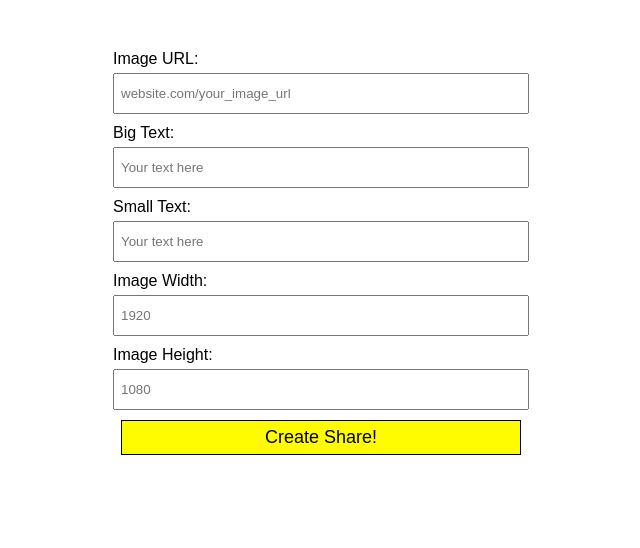
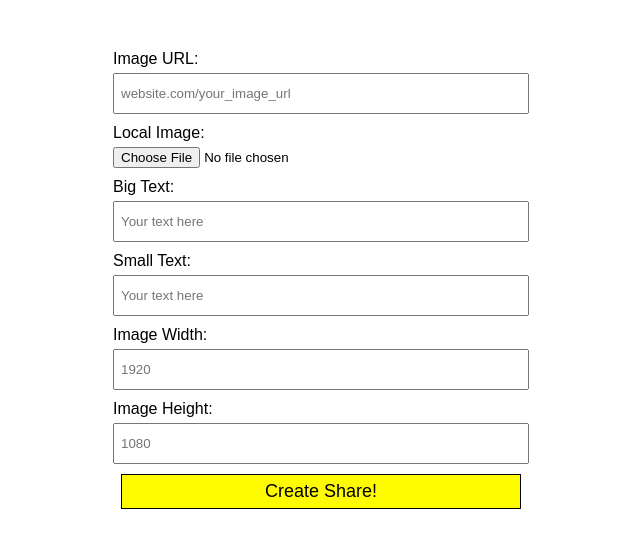
Before and after one commit to ajmeese7/snapchat-share, a website: page index.html in a window 1280 px wide. Shown: the whole page, without its empty margins (319-959 px from the left). Drawn offline with Linux system fonts and the light colour scheme.

Commit message:
Local images
If the user wants to work with an image on their machine instead of one on the web, they now have that option.

```diff
--- a/index.html
+++ b/index.html
@@ -19,6 +19,8 @@
     <form>
         <label for="image_url">Image URL:</label><br>
         <input type="text" id="image_url" name="image_url" placeholder="website.com/your_image_url"><br>
+        <label for="local_img">Local Image:</label><br>
+        <input type="file" id="local_img" name="local_img" accept="image/*"><br>
 
         <label for="big_text">Big Text:</label><br>
         <input type="text" id="big_text" name="big_text" placeholder="Your text here"><br>
@@ -41,6 +43,7 @@
          */
         function prepShareCommand() {
             let url = document.getElementById("image_url").value;
+            if (!url) url = URL.createObjectURL(document.getElementById("local_img").files[0]);
             let bigText = document.getElementById("big_text").value;
             let smallText = document.getElementById("small_text").value;
             let width = document.getElementById("width").value;
```
